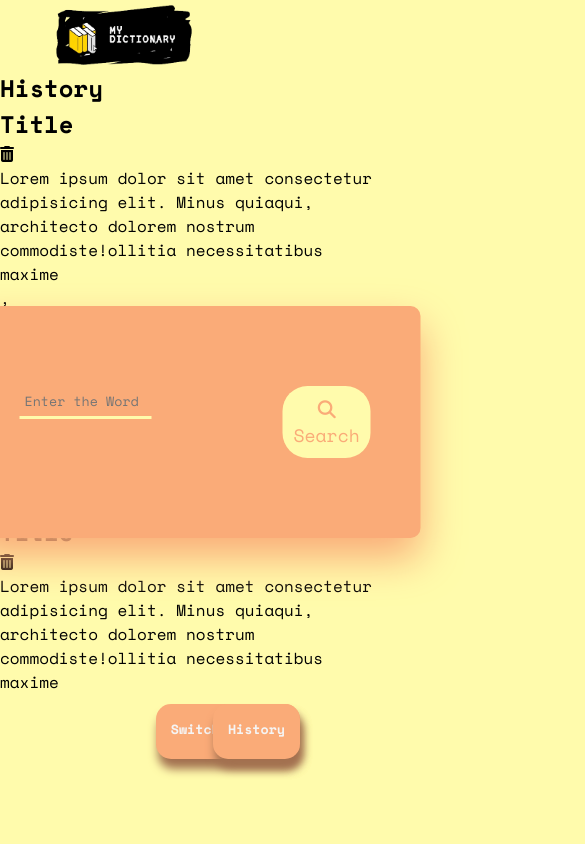
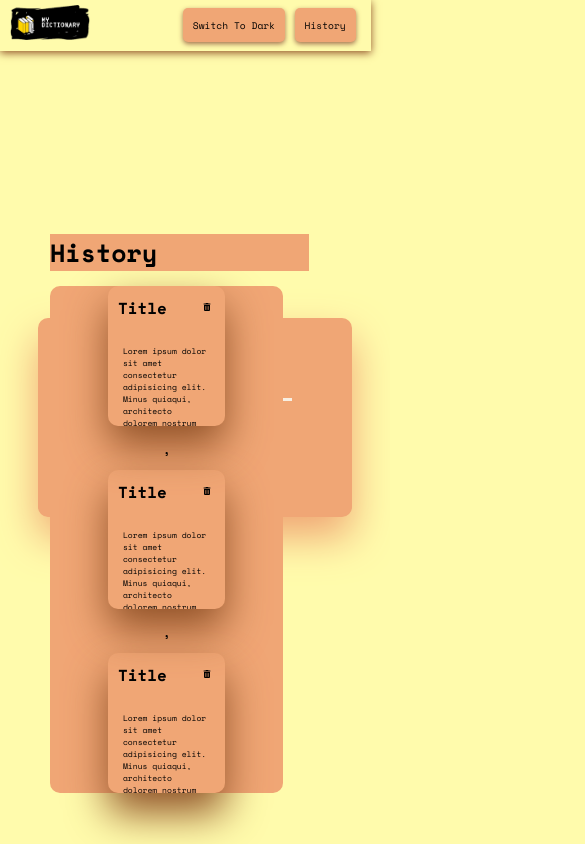
Before and after one commit to Therohitmahar/My-Dictionary---JavaScript-Project, a plain HTML site: page index.html in a window 390 px wide. Both pictures are taken after a click on the button "History". Shown: the top 844 px of the page, 585 px wide, since content can reach past the window. Drawn offline with nearby package versions, Linux system fonts and the light colour scheme.

Commit message:
pre-final

```diff
--- a/App.js
+++ b/App.js
@@ -80,6 +80,7 @@ function searchWord(inputWord) {
             if (`${data[0].phonetics[0].audio}`.includes("https")) {
                 sound.setAttribute("src", `${data[0].phonetics[0].audio}`);
 
+
             }
             else if (`${data[0].phonetics[1].audio}`.includes("https")) {
                 sound.setAttribute("src", `${data[0].phonetics[1].audio}`);
--- a/styles.css
+++ b/styles.css
@@ -1,15 +1,34 @@
+:root {
+  --bg-color: #fffbac;
+  --shadow-color: #915228;
+  --btn-bg: #f0a675;
+  --suggestion-bg: #d88c59;
+  --suggestion-div-bg: #b17a56;
+  --btn-shadow: #a37150;
+  --text-color: #f8efe2;
+}
 * {
-  /* #FFD495 */
   margin: 0;
   padding: 0;
   font-family: "Space Mono", monospace;
 }
 body {
-  background-color: #fffbac;
+  background-color: var(--bg-color);
+  width: 90%;
+  height: 90vh;
+  /* display: flex; */
+}
+body.dark {
+  --bg-color: #161616;
+  --shadow-color: #5c5c5c;
+  --btn-bg: #4b4b4b;
+  --btn-shadow: #ffffff;
+  --text-color: #ffffff;
 }
 nav {
-  background-color: #fffbac;
+  background-color: var(--bg-color);
   height: 70px;
+  box-shadow: 0 2px 8px var(--shadow-color);
 }
 button {
   cursor: pointer;
@@ -25,66 +44,71 @@ nav ul {
   display: flex;
   list-style: none;
   justify-content: space-between;
+  align-items: center;
 }
 nav img {
   margin: 5px;
   height: 60px;
   cursor: pointer;
 }
+nav div {
+  height: 100%;
+}
 nav button {
-  height: 45px;
-  margin: 5px;
-  margin-right: 40px;
-  padding: 15px;
-  padding-bottom: 40px;
+  margin: 15px 0;
+  padding: 10px 10px;
   text-align: center;
+  border-radius: 5px;
   border: transparent;
-  border-radius: 15px;
-  color: whitesmoke;
-  background-color: #faab78;
-  font-weight: 700;
-  box-shadow: 2px 10px 10px #a37150;
-  position: fixed;
-
-  right: 50px;
-  bottom: 80px;
+  background-color: var(--btn-bg);
+  box-shadow: 2px 1px 5px var(--btn-shadow);
 }
 
 .container {
-  background-color: #faab78;
-  width: 90vmin;
-  position: absolute;
-  transform: translate(-50%, -50%);
-  top: 50%;
-  left: 50%;
+  background-color: var(--btn-bg);
+  position: relative;
   padding: 80px 50px;
   border-radius: 10px;
-  box-shadow: 0 20px 40px #faab78;
+  box-shadow: 0 20px 40px var(--btn-bg);
   transition: 0.5s;
+  width: 35%;
+  z-index: 1;
 }
 
 .input-box {
   width: 100%;
   display: flex;
-  justify-content: space-between;
+  justify-content: center;
 }
 .input-box input {
   padding: 5px;
-  background-color: #faab78;
-  width: 70%;
+  background-color: var(--btn-bg);
   outline: none;
   border: none;
-  border-bottom: 3px solid #fffbac;
+  border-bottom: 3px solid var(--text-color);
+  color: var(--text-color);
+}
+.input-box div {
+  display: flex;
+  flex-direction: column;
+}
+.input-box input::placeholder {
+  color: var(--text-color);
+  opacity: 0.7;
 }
 .input-box button {
   padding: 10px;
-  width: 25%;
-  background-color: #fffbac;
+  /* width: 50%; */
+  height: 5%;
+  background-color: var(--text-color);
   border: none;
   border-radius: 25px;
   outline: transparent;
-  color: #faab78;
+  color: var(--btn-bg);
   font-size: 18px;
+  display: inline-block;
+  aspect-ratio: 9/1;
+  margin: 6px;
 }
 .input-box button:hover {
   background-color: #f5f09a;
@@ -105,8 +129,10 @@ ul.suggestion-container {
 }
 
 .result {
+  overflow-x: auto;
   position: relative;
   transition: 0.5s;
+  z-index: 999;
 }
 .result .word {
   display: flex;
@@ -116,7 +142,7 @@ ul.suggestion-container {
 
 .result h3 {
   font-size: 30px;
-  color: #fffbac;
+  color: var(--text-color);
 }
 
 .result button img {
@@ -131,20 +157,20 @@ ul.suggestion-container {
 .result .details {
   display: flex;
   gap: 10px;
-  color: #fde1b6;
+  color: var(--text-color);
   margin: 5px 0 20px 0;
   font-size: 14px;
   transition: 0.5s;
 }
 
 .word-meaning {
-  color: #fde1b6;
+  color: var(--text-color);
   font-size: 16px;
 }
 .word-example {
-  color: #fde1b6;
+  color: var(--text-color);
   font-style: italic;
-  border-left: 5px solid #fffbac;
+  border-left: 5px solid var(--bg-color);
   padding-left: 20px;
   margin-top: 30px;
   font-size: 14px;
@@ -152,77 +178,179 @@ ul.suggestion-container {
 .error {
   margin-top: 80px;
 }
-.history {
-  background-color: rgba(0, 0, 0, 0.4);
+
+aside {
   position: relative;
-  height: 80vh;
+  width: 100%;
+  z-index: 22;
   display: none;
-  transition: 0.4s;
-  z-index: 10;
+  align-self: center;
+  transform: translateX(50px) translateY(-500px);
 }
-.bigcontainer {
-  display: grid;
+.before {
+  position: absolute;
+  top: 25%;
+  background-color: var(--btn-bg);
+  width: 90%;
+  min-height: 45vh;
+  height: 60vh;
+  max-height: 80vh;
+  display: flex;
+  align-items: center;
+  transform: translateY(15px);
+  justify-content: center;
   gap: 10px;
-  position: absolute;
-  top: 74px;
-  left: 277px;
-  grid-template-columns: repeat(3, 270px);
-  background-color: #e08c54;
-  padding: 30px;
-  border-radius: 20px;
-  box-shadow: 0 20px 40px #e79f6e;
+  border-radius: 10px;
+  z-index: 22;
 }
-.history-container {
-  position: relative;
-  height: 300px;
+.container-tab div {
+  display: flex;
+  justify-content: space-between;
+}
+.before .container-tab {
+  max-width: 25vw;
+  border-radius: 10px;
   padding: 10px;
-  border-radius: 10px;
-  box-shadow: 0 20px 40px #915228;
-  color: #fffbac;
+  width: 200px;
+  height: 80%;
+  max-height: 100%;
+  box-shadow: 0 20px 40px var(--shadow-color);
+  margin: 20px;
+  object-fit: fill;
+  overflow: auto;
 }
-.cross {
-  font-size: 20px;
-  position: relative;
-  cursor: pointer;
-  left: 1300px;
-  top: 25px;
-  color: black;
-  transition: 0.2s;
+.before .container-tab h1 {
+  margin-bottom: 20px;
 }
-.cross:hover {
-  color: #915228;
-  scale: 1.1;
+.before .container-tab p {
+  object-fit: contain;
+  padding: 5px;
 }
 
-footer {
+.cross {
   position: absolute;
-  width: 100vw;
-  bottom: 0;
-  display: flex;
-  flex-direction: column;
+  z-index: 22;
+  right: 150px;
+  top: 40px;
+}
+aside h2 {
+  position: relative;
+  font-size: 25px;
+  z-index: 24;
+  background-position-x: right;
+  background-color: var(--btn-bg);
 }
 
-footer div {
-  width: 100%;
-  display: flex;
-  align-items: center;
-  justify-content: space-around;
-  background-color: #915228;
+@media screen and (max-width: 425px) {
+  body {
+    width: 95vw;
+  }
+  nav {
+    width: 100%;
+    position: relative;
+    z-index: 88;
+    height: auto;
+  }
+  nav ul {
+    margin: 0 10px;
+  }
+  nav img {
+    width: 5rem;
+    margin-left: 0;
+    height: auto;
+  }
+  nav button {
+    box-shadow: 0px 2px 5px var(--btn-shadow);
+    margin: 0.3rem;
+    font-size: 0.6rem;
+  }
+  nav div {
+    display: flex;
+  }
+  main {
+    /* margin-top: 50px; */
+    width: 100vw;
+    overflow: auto;
+  }
+  .container {
+    margin-top: 50px;
+
+    min-width: 60%;
+    /* aspect-ratio: 7/1; */
+    height: auto;
+    padding: 50px 40px 70px 40px;
+    display: flex;
+    flex-direction: column;
+    overflow: auto;
+    position: relative;
+  }
+  .container .input-box {
+    flex-direction: column;
+    align-items: center;
+  }
+  .container .input-box input {
+    width: 100%;
+  }
+  .container .input-box button {
+    width: 40%;
+    margin-top: 10px;
+    display: inline;
+    font-size: 12px;
+    font-weight: bold;
+  }
+  .result {
+    position: relative;
+    z-index: 998;
+  }
+  .result .details {
+    font-size: 0.8rem;
+  }
+  .word h3 {
+    font-size: 1rem;
+  }
+  .word-meaning,
+  .word-example {
+    font-size: 0.6rem;
+  }
+
+  aside {
+    position: relative;
+    width: 70%;
+  }
+  .before {
+    position: relative;
+    background-color: var(--btn-bg);
+    width: 90%;
+    margin: 0;
+    display: flex;
+    flex-direction: column;
+    align-items: center;
+    justify-content: center;
+    z-index: 22;
+  }
+  .before .container-tab {
+    margin: 0;
+  }
+
+  .container-tab div {
+    font-size: 0.5rem;
+  }
+  .before .container-tab h1 {
+    font-size: 1rem;
+  }
+  .before .container-tab p {
+    font-size: 0.5rem;
+  }
+  aside div {
+    width: 100%;
+    margin: 0;
+    padding: 0;
+  }
+  .cross {
+    position: relative;
+    z-index: 222;
+  }
+  aside div h2 {
+    background-color: var(--btn-bg);
+  }
 }
-footer div li {
-  list-style: none;
-}
-footer div li i {
-  margin: 10px;
-}
-footer div li a {
-  color: white;
-  text-decoration: none;
-}
-footer div p {
-  width: 100%;
-  display: flex;
-  justify-content: center;
-  color: white;
-  border-top: 1px solid;
-}
```
